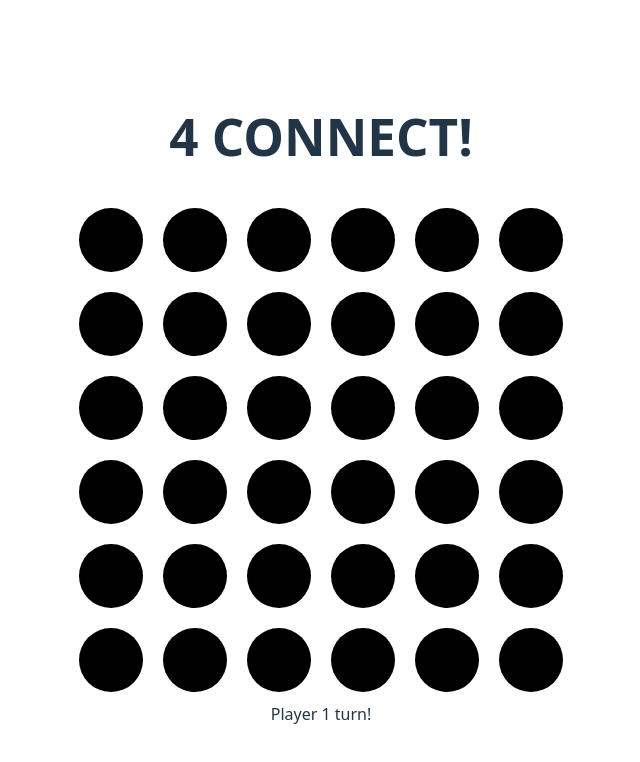
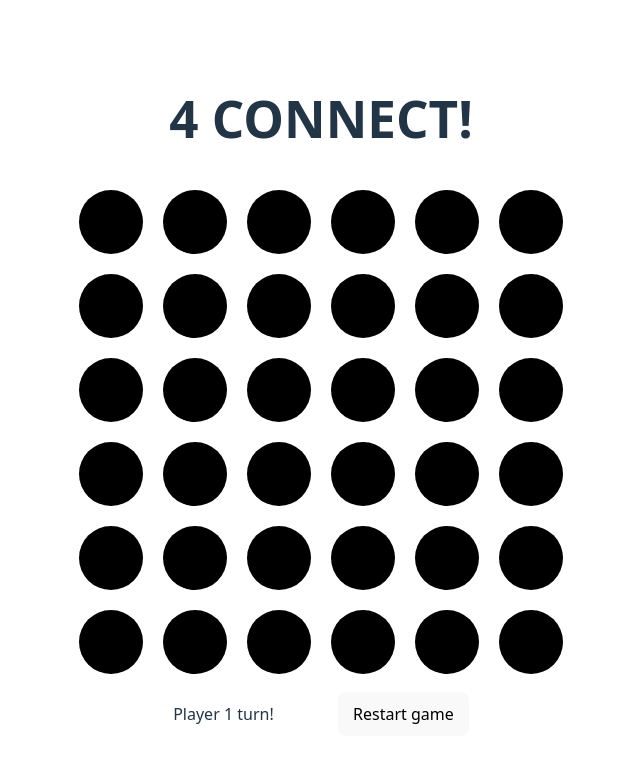
Before and after one commit to RodrigoGelacio/connect-4, a React (Vite) app: page / in a window 1280 px wide. Shown: the top 762 px of the page, without its empty margins (319-959 px from the left). Built offline with nearby package versions, Linux system fonts and the light colour scheme.

Commit message:
feat: add restart button to main app

```diff
--- a/src/App.css
+++ b/src/App.css
@@ -1,9 +1,19 @@
+.game-footer {
+  display: flex;
+  justify-content: space-around;
+  width: 100%;
+  align-items: center;
+  padding: 8px 0;
+}
+
 .board-container {
   display: flex;
   flex-direction: column;
   justify-content: center;
   align-items: center;
   width: 100%;
+  max-width: 360px;
+  margin: 0 auto;
   height: 100%;
 }
 
--- a/src/App.jsx
+++ b/src/App.jsx
@@ -5,6 +5,7 @@ import { useState } from "react"
 import "./App.css"
 import { WinnerModal } from "./modules/board/components/WinnerModal"
 import { useBoard } from "./modules/board/hooks/useBoard"
+import { RestartButton } from "./modules/board/components/RestartButton"
 
 function App() {
   const [winner, setWinner] = useState(false)
@@ -41,6 +42,7 @@ function App() {
   return (
     <div className="board-container">
       <h1 className="game-title">4 CONNECT!</h1>
+
       <div className="board">
         {colArray.map((_, index) => {
           return (
@@ -55,7 +57,10 @@ function App() {
           )
         })}
       </div>
-      <div className="">{turn ? "Player 1" : "Player 2"} turn!</div>
+      <div className="game-footer">
+        <div className="">{turn ? "Player 1" : "Player 2"} turn!</div>
+        <RestartButton restartGame={restartGame} />
+      </div>
       <WinnerModal
         restartGame={restartGame}
         winner={winner}
```
